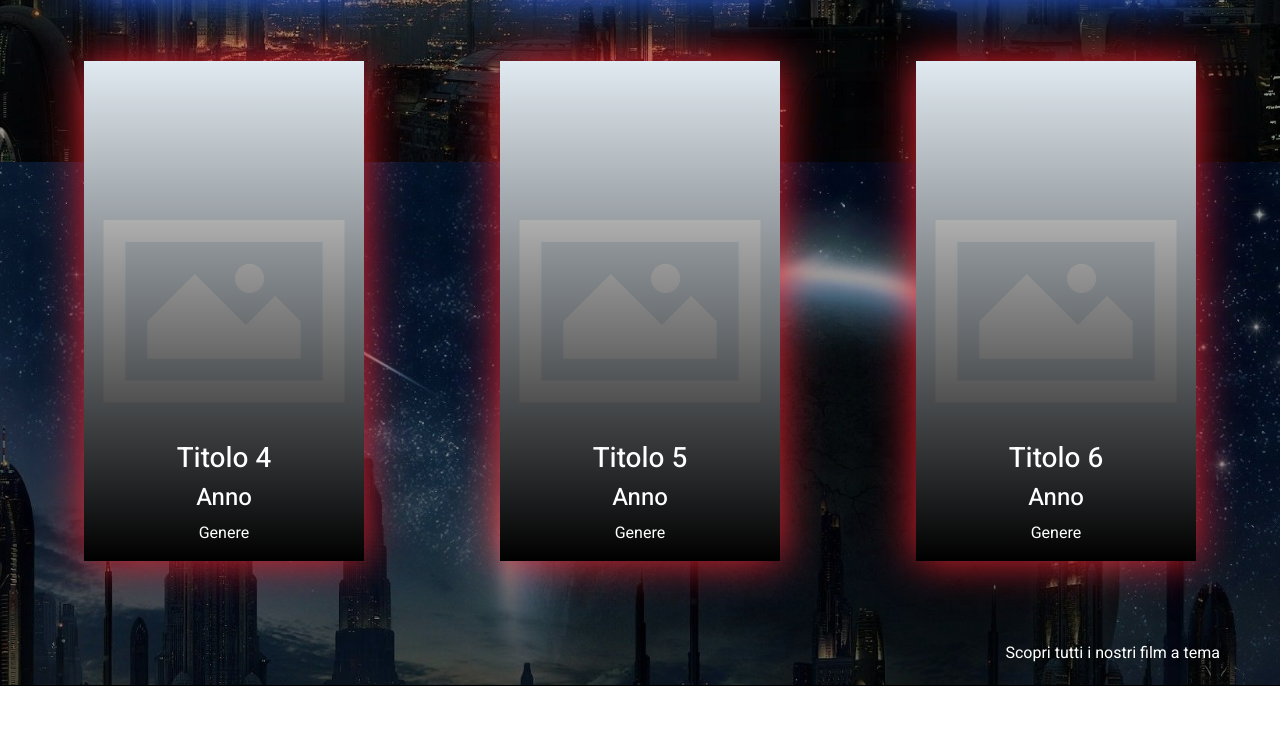
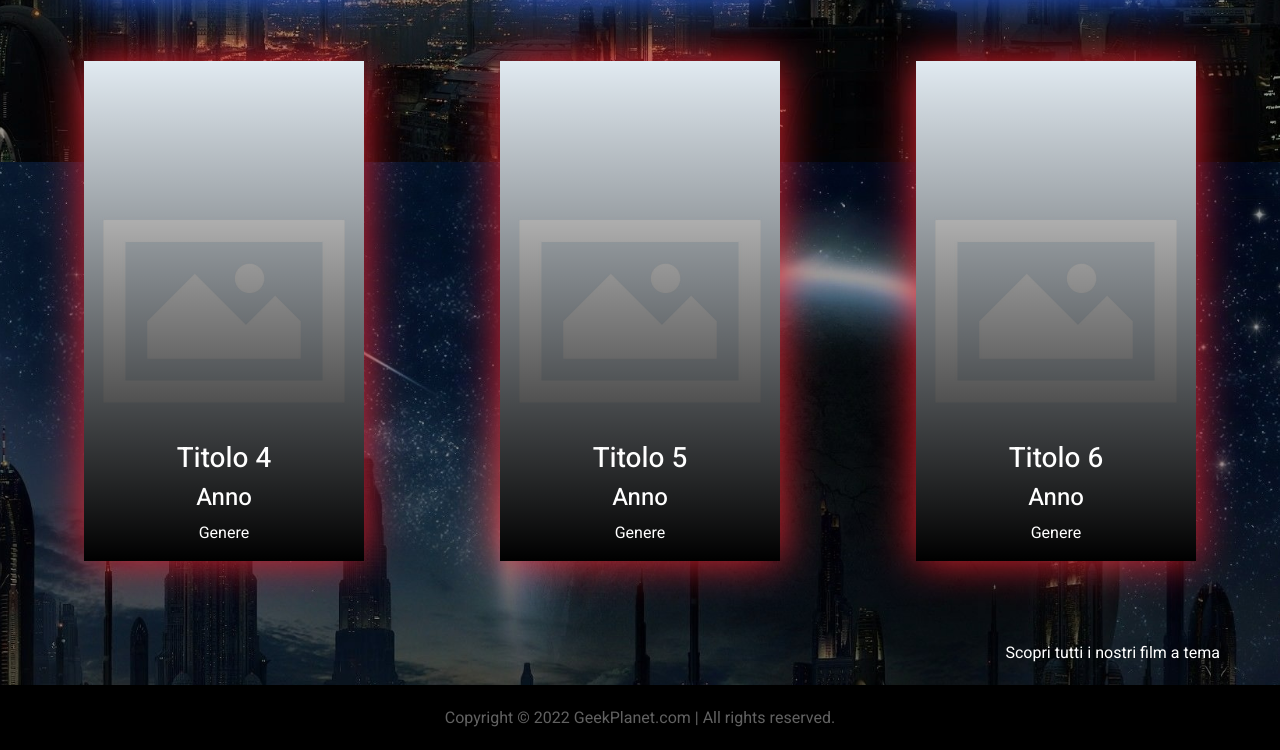
Before and after one commit to AndreaBeverina/movie-app, a website: page home.html in a window 1280 px wide. Shown: the part 5670-6420 px from the top of the page. Before the commit the page ends 6356 px from the top, so only its background shows below. Drawn offline with nearby package versions, Linux system fonts and the light colour scheme; no server answers.

Commit message:
aggiunta footer

```diff
--- a/css/style.css
+++ b/css/style.css
@@ -478,3 +478,20 @@ nav{
         width: 100%;
     }
 }
+
+/* Footer */
+
+.footer{
+    text-align: center;
+    padding: 20px;
+    background-color: rgb(0, 0, 0);
+    color:rgb(97, 97, 97)
+}
+
+.footer a{
+    color: rgb(97, 97, 97);
+}
+
+.footer a:hover{
+    color:rgb(172, 172, 172);
+}
--- a/home.html
+++ b/home.html
@@ -60,6 +60,7 @@
           </div>
         </div>
       </nav>
+
 
     <!-- Slideshow - Above the fold -->
     <div class="container-fluid" id="above-the-fold">
@@ -265,8 +266,7 @@
                     <p id="serie-plot-1">Plot</p>
                 </div>
                 <div>
-                    <button type="button" href="#" class="btn btn-custom btn-style1 btn-margin-right">Guarda
-                        Ora</button>
+                    <button type="button" href="#" class="btn btn-custom btn-style1 btn-margin-right">Guarda Ora</button>
                     <button type="button" href="#" class="btn btn-custom btn-style2">Download</button>
                 </div>
 
@@ -433,10 +433,15 @@
 
     </div>
 
+    <!-- Footer -->
+    <div class="footer align-items-center">
+        Copyright © 2022 <a href="home.html" style="text-decoration:none;">GeekPlanet.com</a> | All rights reserved.
+    </div>
 
     <script src="https://cdn.jsdelivr.net/npm/bootstrap@5.2.0-beta1/dist/js/bootstrap.bundle.min.js"
         integrity="sha384-pprn3073KE6tl6bjs2QrFaJGz5/SUsLqktiwsUTF55Jfv3qYSDhgCecCxMW52nD2"
         crossorigin="anonymous"></script>
+
         <script type="module">
 
             import { movieSearch } from "./modules/movie-search.js";
@@ -473,8 +478,6 @@
             ///////////////////////////////////////////
 
 
-
-
         </script>
 </body>
 
```
Also changed, not shown: dc-uni.html (+4 -0 lines), marvel.html (+4 -0 lines).
